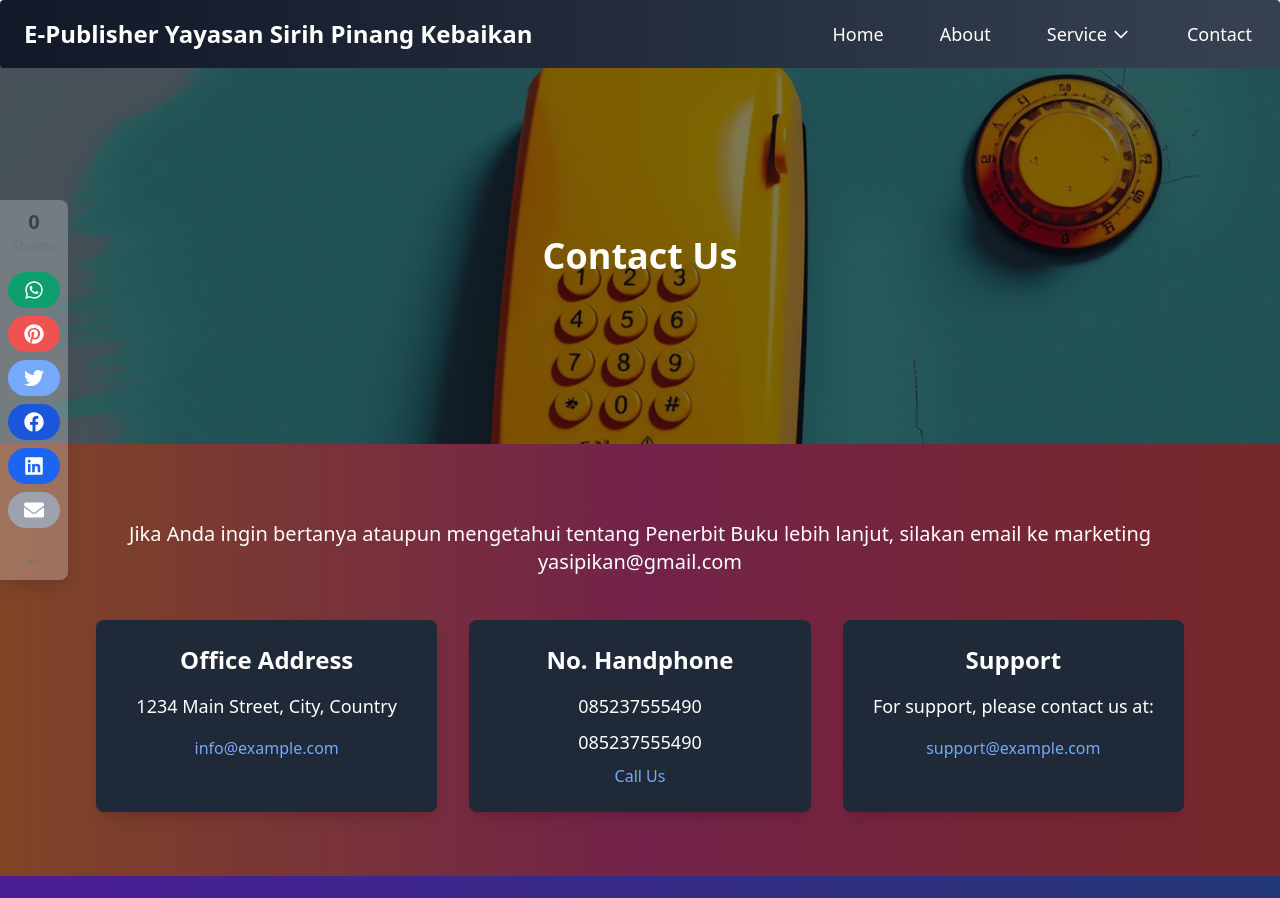
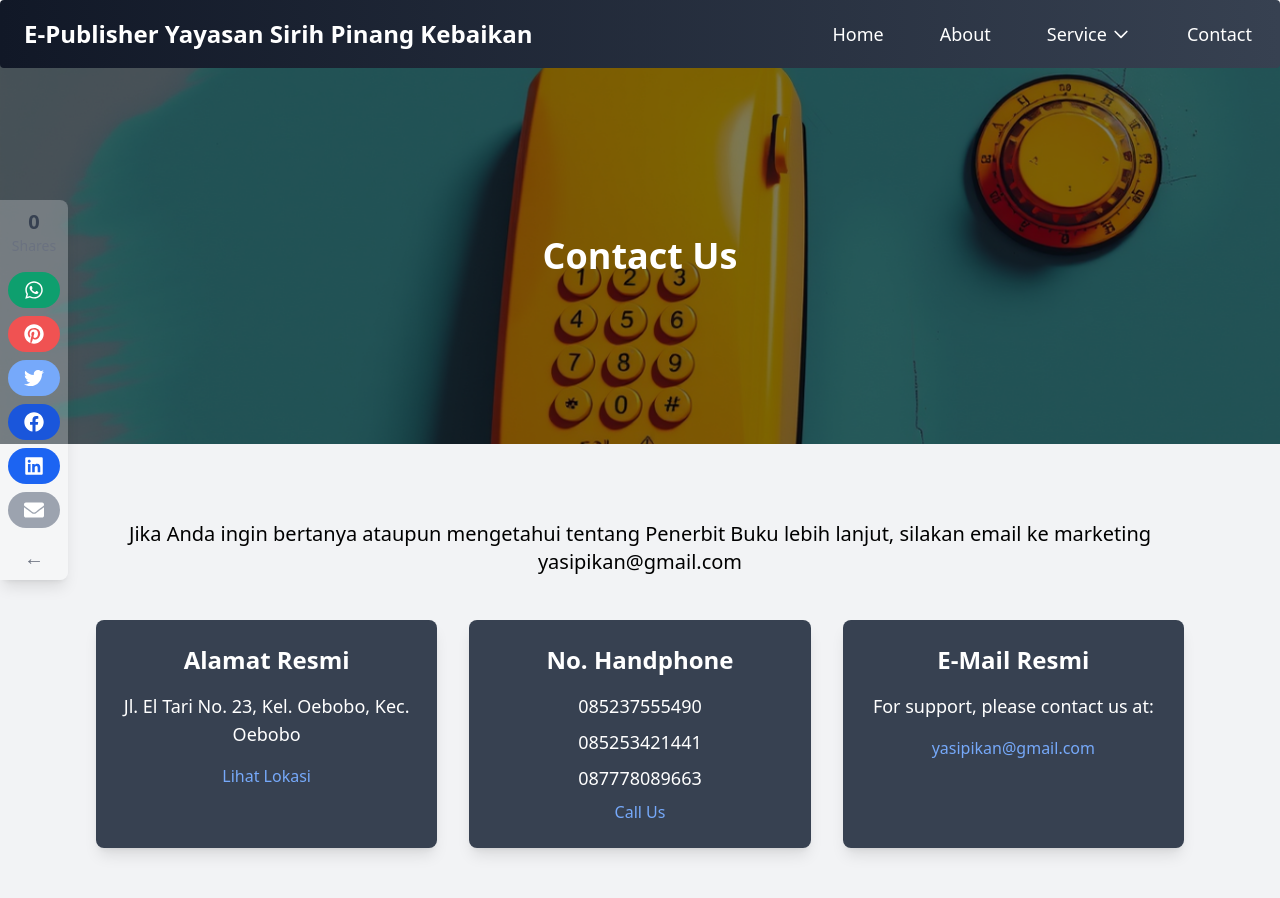
Before and after one commit to Joshtri/yayasan-sirih-pinang-kebaikan-client, a React (Vite) app: page /contact in a window 1280 px wide. Shown: the top 898 px of the page. Built offline with nearby package versions, Linux system fonts and the light colour scheme.

Commit message:
updating but not all done yet

```diff
--- a/src/components/Contact/DescriptionContact.jsx
+++ b/src/components/Contact/DescriptionContact.jsx
@@ -1,48 +1,46 @@
-// import React from 'react'
+import React from 'react';
 
 function DescriptionContact() {
   return (
-    <section id="home" className="relative py-16 bg-gradient-to-r from-orange-400 via-pink-500 to-red-500 text-white animate-gradient-x">
+    <section
+
+      className="relative py-16  "
+    >
       {/* Overlay for readability */}
-    <div className="absolute inset-0 bg-black opacity-50"></div>
+      <div className="absolute inset-0 bg-gray-200 opacity-50"></div>
 
       {/* Content */}
       <div className="relative max-w-6xl mx-auto justify-center px-4 sm:px-6 lg:px-8">
         {/* Introduction */}
         <div className="text-center mb-8">
-        {/* <h1 className="text-3xl font-bold mb-4">Yayasan Sirih Pinang Kebaikan</h1> */}
-        <p className="text-xl p-3">
+          <p className="text-xl p-3 text-dark ">
             Jika Anda ingin bertanya ataupun mengetahui tentang Penerbit Buku lebih lanjut, silakan email ke marketing yasipikan@gmail.com
           </p>
         </div>
 
-      {/* Call to Action */}
-      {/* <div className="flex justify-center mt-8">
-        <button className="text-white bg-blue-700 hover:bg-blue-800 focus:ring-4 focus:ring-blue-300 font-medium rounded-lg text-sm px-5 py-2.5 me-2 mb-2 dark:bg-blue-600 dark:hover:bg-blue-700 focus:outline-none dark:focus:ring-blue-800">
-          Daftar Sekarang
-        </button>
-      </div> */}
-        <div className="grid grid-cols-1 md:grid-cols-3 gap-8">
-            <div className="bg-gray-800 p-6 rounded-lg shadow-lg flex flex-col items-center">
-                <h3 className="text-2xl font-semibold mb-4">Office Address</h3>
-                <p className="text-lg mb-4">1234 Main Street, City, Country</p>
-                <a href="mailto:info@example.com" className="text-blue-400 hover:underline">info@example.com</a>
+        {/* Contact Info */}
+        <div className="grid grid-cols-1 md:grid-cols-3 gap-8 text-white">
+          <div className="bg-gray-700 p-6 rounded-lg shadow-lg flex flex-col items-center">
+            <h3 className="text-2xl font-semibold mb-4">Alamat Resmi</h3>
+            <p className="text-lg text-center mb-4">Jl. El Tari No. 23, Kel. Oebobo, Kec. Oebobo</p>
+            <a href="mailto:info@example.com" className="text-blue-400 hover:underline">Lihat Lokasi</a>
           </div>
-            <div className="bg-gray-800 p-6 rounded-lg shadow-lg flex flex-col items-center">
+          <div className="bg-gray-700 p-6 rounded-lg shadow-lg flex flex-col items-center">
             <h3 className="text-2xl font-semibold mb-4">No. Handphone</h3>
             <p className="text-lg mb-2">085237555490</p>
-                <p className="text-lg mb-2">085237555490</p>
-                <a href="tel:+12345678900" className="text-blue-400 hover:underline">Call Us</a>
+            <p className="text-lg mb-2">085253421441</p>
+            <p className="text-lg mb-2">087778089663</p>
+            <a href="#" className="text-blue-400 hover:underline">Call Us</a>
           </div>
-            <div className="bg-gray-800 p-6 rounded-lg shadow-lg flex flex-col items-center">
-                <h3 className="text-2xl font-semibold mb-4">Support</h3>
+          <div className="bg-gray-700 p-6 rounded-lg shadow-lg flex flex-col items-center">
+            <h3 className="text-2xl font-semibold mb-4">E-Mail Resmi</h3>
             <p className="text-lg mb-4">For support, please contact us at:</p>
-                <a href="mailto:support@example.com" className="text-blue-400 hover:underline">support@example.com</a>
+            <a href="mailto:yasipikan@gmail.com" className="text-blue-400 hover:underline">yasipikan@gmail.com</a>
           </div>
         </div>
       </div>
     </section>
-  )
+  );
 }
 
-export default DescriptionContact
+export default DescriptionContact;
--- a/src/components/Contact/MapsAPISection.jsx
+++ b/src/components/Contact/MapsAPISection.jsx
@@ -1,9 +1,41 @@
-// import React from 'react'
+import React from 'react';
 
 function MapsAPISection() {
   return (
-    <div>MapsAPISection</div>
-  )
+    <div className="container mx-auto my-8 px-4">
+        <h2 className='text-4xl text-center mb-10 font-bold'>LOKASI MAP</h2>
+      <div className="grid grid-cols-1 md:grid-cols-2 gap-6">
+        {/* Google Maps Section */}
+        <div className="w-full">
+          <iframe
+            className="w-full h-80"
+            src="https://www.google.com/maps/embed?pb=!1m18!1m12!1m3!1d4164.539399054332!2d123.60384092928146!3d-10.172155107956296!2m3!1f0!2f0!3f0!3m2!1i1024!2i768!4f13.1!3m3!1m2!1s0x2c569d79d759b8ef%3A0x5ed8aa3ed4c4049b!2sHarlan%2C%20EVan%20KApioru!5e1!3m2!1sen!2sid!4v1726842223786!5m2!1sen!2sid"
+            style={{ border: 0 }}
+            allowFullScreen={true}
+            loading="lazy"
+            referrerPolicy="no-referrer-when-downgrade">
+          </iframe>
+        </div>
+
+        {/* Descriptive Text Section */}
+        <div className="flex items-center">
+          <div>
+            <h3 className="text-2xl font-bold mb-4">Kunjungi Kantor Kami</h3>
+            <p className="text-gray-700 mb-2">
+              Jika Anda sedang berkunjung ke Yogyakarta, silahkan mengunjungi kantor kami pada hari:
+            </p>
+            <ul className="list-disc list-inside mb-2">
+              <li>Senin – Jumat</li>
+              <li>Jam Kerja: 08.00 – 17.00</li>
+            </ul>
+            <p className="text-gray-700">
+              Alamat: Jl. Rajawali Gg. Elang 6 No.3, Drono, Sardonoharjo, Ngaglik, Sleman, DIY 55581
+            </p>
+          </div>
+        </div>
+      </div>
+    </div>
+  );
 }
 
-export default MapsAPISection
+export default MapsAPISection;
--- a/src/components/Home/CardPoint.jsx
+++ b/src/components/Home/CardPoint.jsx
@@ -5,7 +5,7 @@ import { Link } from 'react-router-dom';
 function CardPoint() {
   return (
     <div className='flex justify-center mt-6'>
-      <div className="grid grid-cols-2 md:grid-cols-4 gap-3">
+      <div className="grid grid-cols-1 md:grid-cols-4 gap-3">
         {/* First Card */}
         <Card className="text-center shadow-md p-3 max-w-xs">
           <div className="flex justify-center mb-1">
--- a/src/components/Home/ServicesHome.jsx
+++ b/src/components/Home/ServicesHome.jsx
@@ -1,5 +1,7 @@
+import React from 'react';
 import { Button, Card } from 'flowbite-react';
 import CardPoint from './CardPoint';
+import { Link } from 'react-router-dom';
 
 function ServicesHome() {
   return (
@@ -22,9 +24,11 @@ function ServicesHome() {
 
           {/* Button centered */}
           <div className="text-center">
-            <Button className="bg-white hover:bg-gray-100 text-blue-600 font-semibold w-1/2">
-              Deepublish Jakarta
-            </Button>
+            <a href='/'>
+              <button  className="bg-white hover:bg-gray-300 text-blue-600 font-semibold py-2 px-6 rounded-lg shadow-md w-1/2 transition-all duration-300 ease-in-out">
+                E-Publish Yayasan Sirih Pinang Kebaikan
+              </button>
+            </a>
           </div>
         </Card>
 
--- a/src/pages/About/AboutPage.jsx
+++ b/src/pages/About/AboutPage.jsx
@@ -1,11 +1,13 @@
 // import React from 'react'
 import Layout from '../Layout';
 import About from '../../components/About/About';
+import MapsAPISection from '../../components/Contact/MapsAPISection';
 
 function AboutPage() {
   return (
     <Layout>
         <About/>
+        <MapsAPISection/>
     </Layout>
   )
 }
--- a/src/pages/Contact/Contact.jsx
+++ b/src/pages/Contact/Contact.jsx
@@ -9,6 +9,7 @@ function Contact() {
       {/* Home Section with animated gradient */}
       <ContactMain/>
       <DescriptionContact/>
+
     </Layout>
   )
 }
```
Also changed, not shown: src/components/Contact/styles.css (added, +17 -0 lines). Lines whose indentation alone changed are shown as unchanged.
